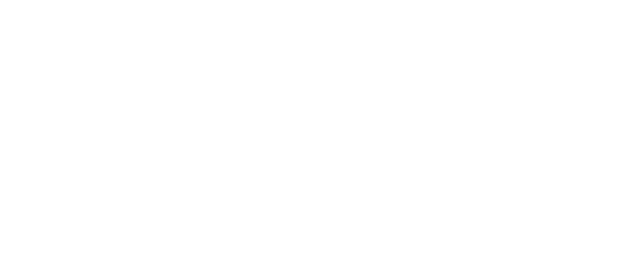
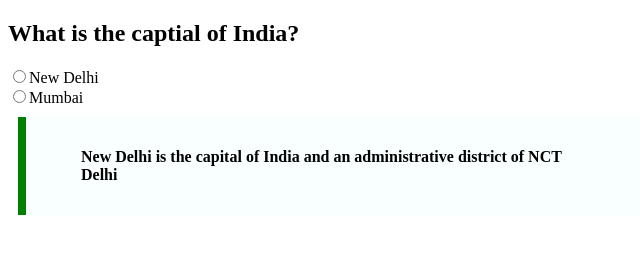
Before and after one commit to acciojob/trivia-ShivaniAnandan, a website: page main.html in a window 1280 px wide. Shown: the whole page, without its empty margins (0-640 px from the left). Drawn offline with Linux system fonts and the light colour scheme.

Commit message:
created a submission

```diff
--- a/main.html
+++ b/main.html
@@ -10,7 +10,19 @@
 	<!-- the entire body must be written by student -->
     <script type="text/javascript" src="./script.js">
 </script>
-
+<h2>What is the captial of India?</h2>
+<div>
+	<input type="radio" value="city" name="city">New Delhi
+	<br>
+	<input type="radio" value="city" name="city">Mumbai
+</div>
+<div id="capital">
+<blockquote cite="https://en.wikipedia.org/wiki/New_Delhi">
+<p>
+	New Delhi is the capital of India and an administrative district of NCT Delhi
+</p>
+</blockquote>
+</div>
 </body>
 
 </html>
--- a/styles.css
+++ b/styles.css
@@ -1,2 +1,10 @@
 
 /* Your CSS Code here. */
+#capital{
+	max-width:600px;
+	margin:10px;
+	padding:15px;
+	font-weight:bold;
+	border-left:8px solid green;
+	background-color:#f8fffe;
+}
```
